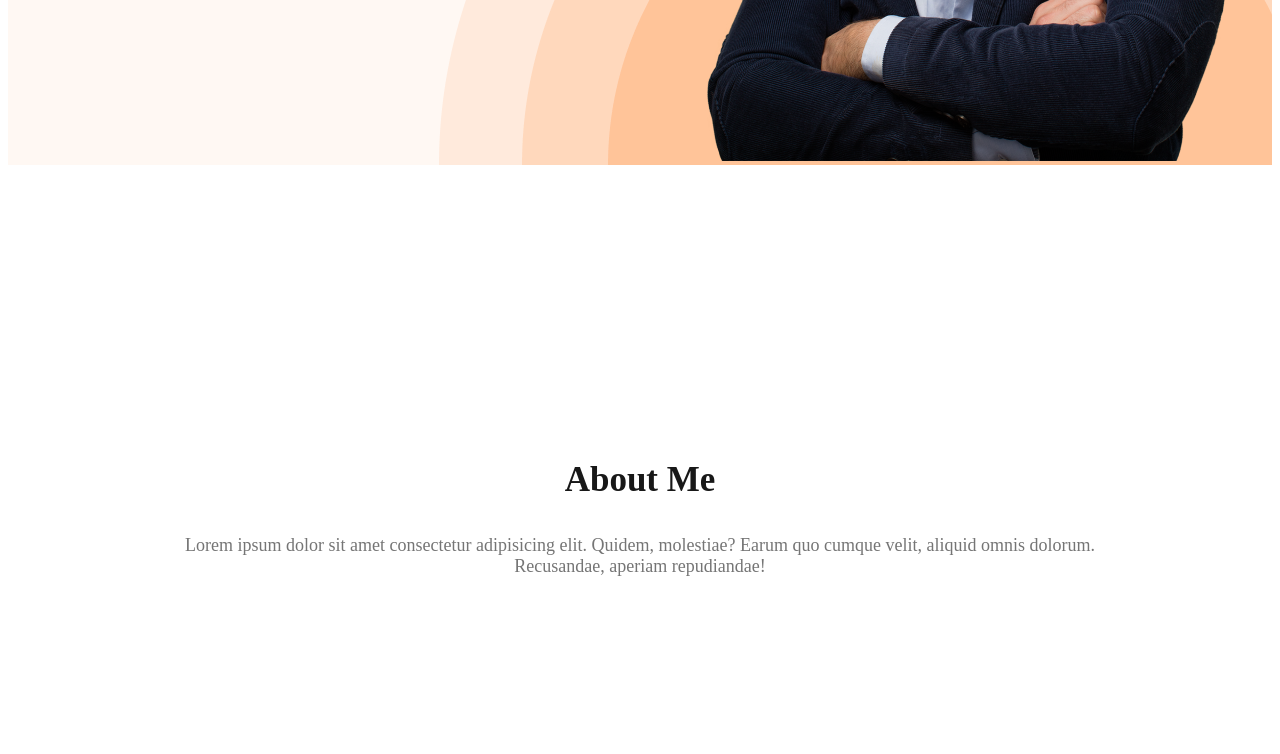
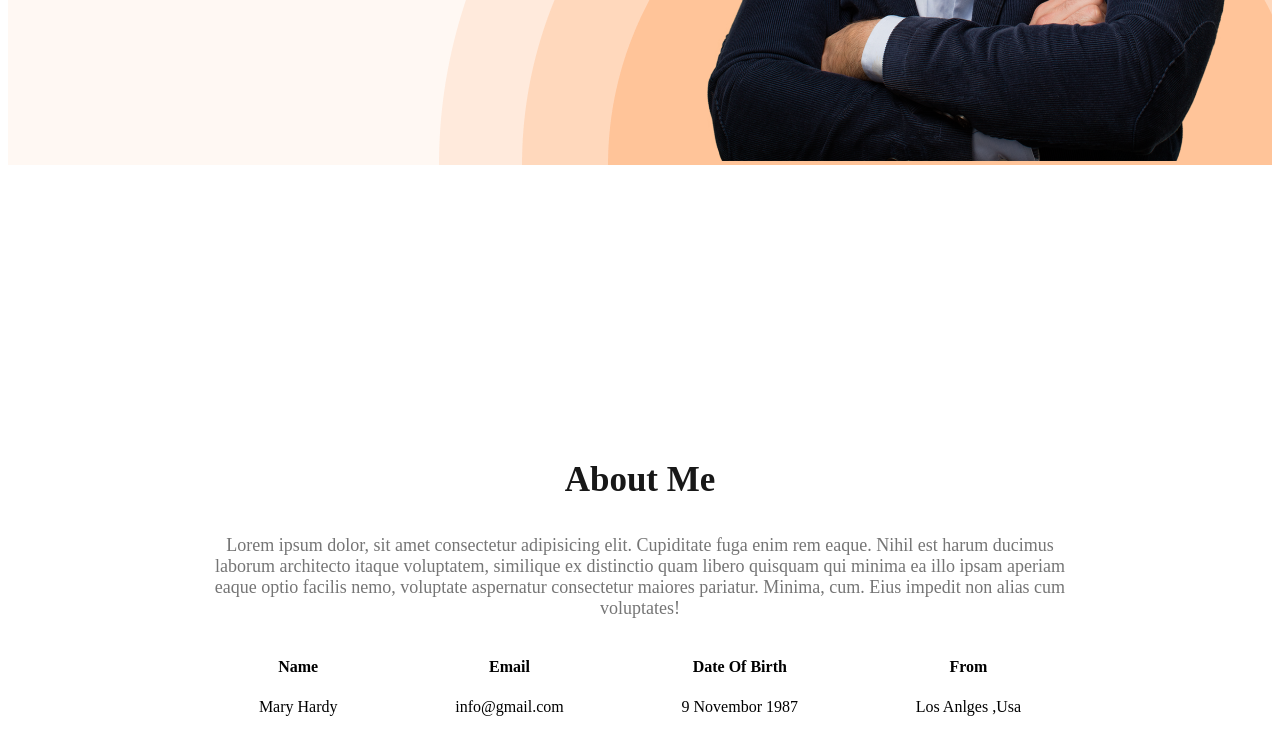
Before and after one commit to Chisty-web/developer-Portfolio, a plain HTML site: page index.html in a window 1280 px wide. Shown: the part 804-1558 px from the top of the page. Drawn offline with Linux system fonts and the light colour scheme.

Commit message:
about section done

```diff
--- a/index.html
+++ b/index.html
@@ -35,7 +35,34 @@
 
 <section class="about">
     <h3 class="section-title">About Me</h3>
-    <p class="section-description">Lorem ipsum dolor sit amet consectetur adipisicing elit. Quidem, molestiae? Earum quo cumque velit, aliquid omnis dolorum. Recusandae, aperiam repudiandae!</p>
+    <p class="section-description">Lorem ipsum dolor, sit amet consectetur adipisicing elit. Cupiditate fuga enim rem eaque. Nihil est harum ducimus laborum architecto itaque voluptatem, similique ex distinctio quam libero quisquam qui minima ea illo ipsam aperiam eaque optio facilis nemo, voluptate aspernatur consectetur maiores pariatur. Minima, cum. Eius impedit non alias cum voluptates!</p>
+
+ <div class="about-info-container">
+
+ <div class="about-info">
+    <h4 class="info-title">Name</h4>
+    <p class="info-description">Mary Hardy</p>
+ </div>
+ <div class="about-info">
+    <h4 class="info-title">Email</h4>
+    <p class="info-description">info@gmail.com</p>
+ </div>
+ <div class="about-info">
+    <h4 class="info-title">Date Of Birth</h4>
+    <p class="info-description">9 Novembor 1987</p>
+ </div>
+ <div class="about-info">
+    <h4 class="info-title">From </h4>
+    <p class="info-description">Los Anlges ,Usa</p>
+ </div>
+
+
+
+
+
+
+
+ </div>
 </section>
     </main>
     <footer>
--- a/style.css
+++ b/style.css
@@ -114,3 +114,18 @@ margin-bottom: 20px;
     font-size: 18px;
 
 }
+
+main{
+    max-width: 1140px;
+    margin: 0 auto;
+}
+
+.about-info-container{
+    display: flex;
+    justify-content: space-around;
+
+
+}
+.about-info{
+    text-align: center;
+}
```
